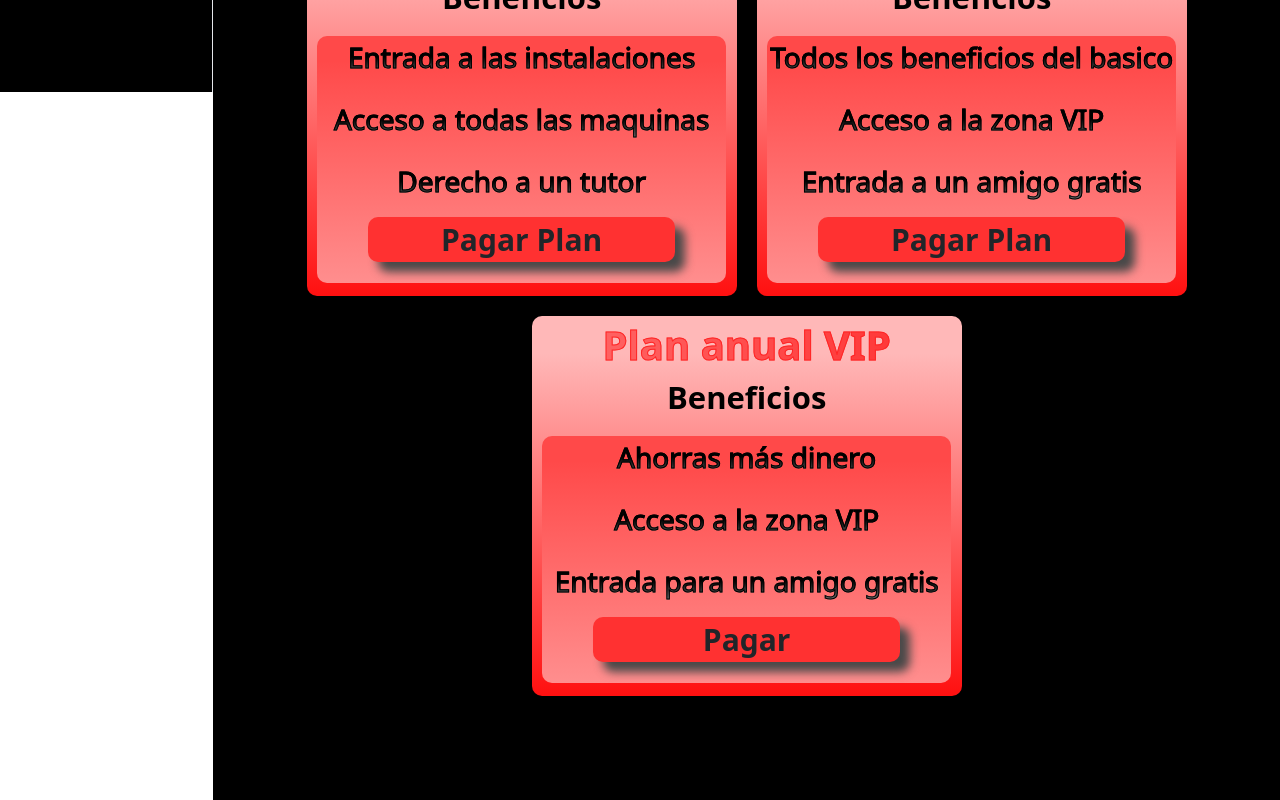
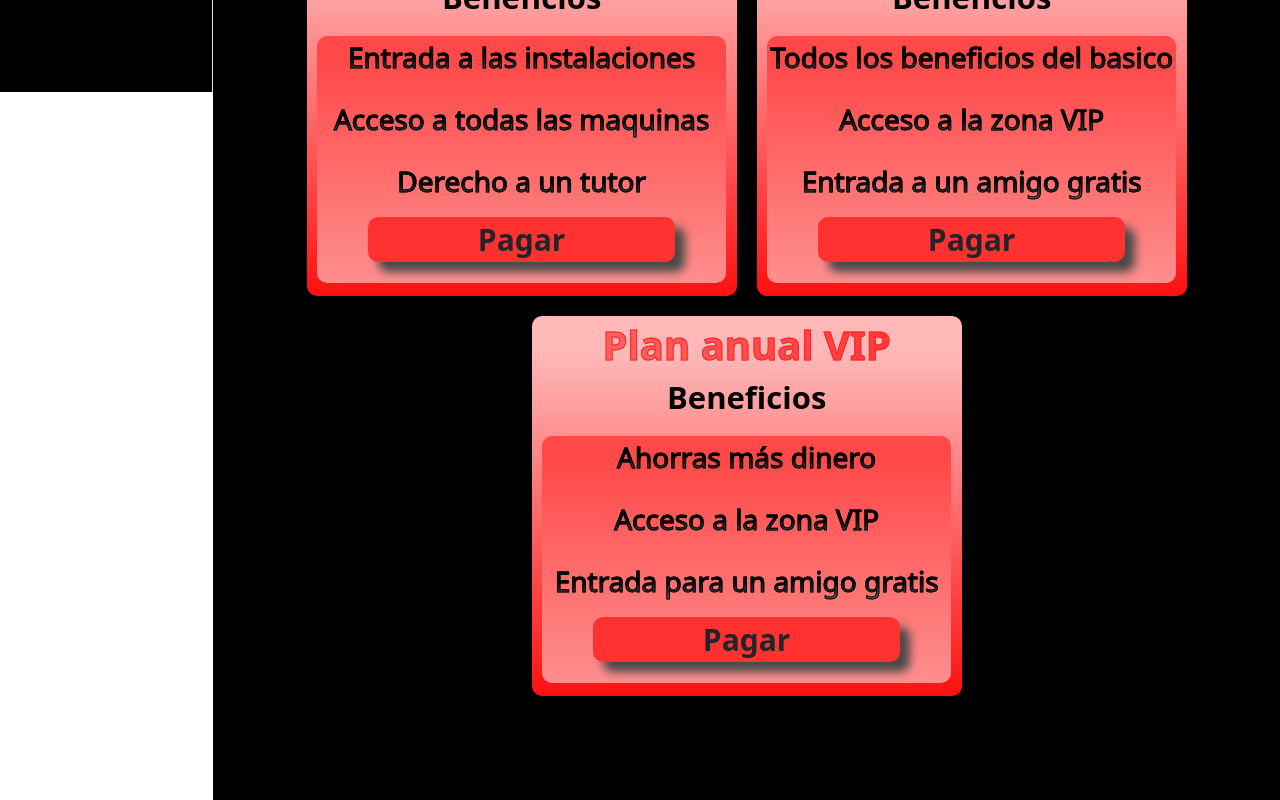
Before and after one commit to CristianPulgarin/Gimnasio, a React (Create React App) app: page / in a window 1280 px wide. Shown: the part 2502-3302 px from the top of the page. Built offline with nearby package versions, Linux system fonts and the light colour scheme.

Commit message:
Terminado

```diff
--- a/src/components/Home/index.js
+++ b/src/components/Home/index.js
@@ -112,7 +112,14 @@ function Home() {
             <li className="txtP">
               Derecho a un tutor
             </li>
-            <button className="btnP" >Pagar Plan</button>
+
+            <button className="btnP"><Link
+                  to="/pagar"
+
+                >
+                   Pagar
+                </Link>
+                </button>
             </ul>
           </div>
           <div className="cajaP">
@@ -128,7 +135,14 @@ function Home() {
             <li className="txtP">
               Entrada a un amigo gratis
             </li>
-            <button className="btnP" >Pagar Plan</button>
+
+            <button className="btnP"><Link
+                  to="/pagar"
+
+                >
+                   Pagar
+                </Link>
+                </button>
             </ul>
           </div>
           <div className="cajaP">
```
